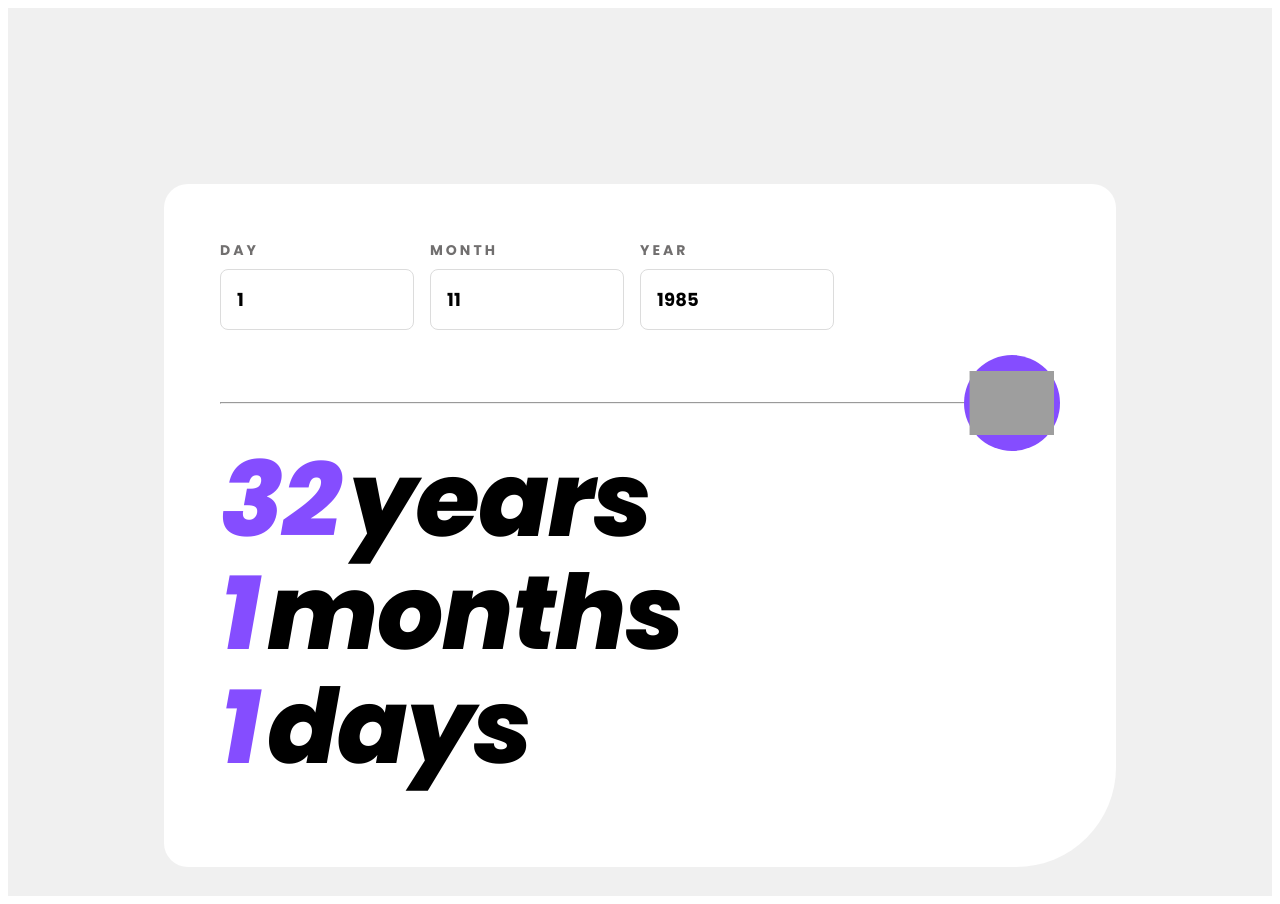
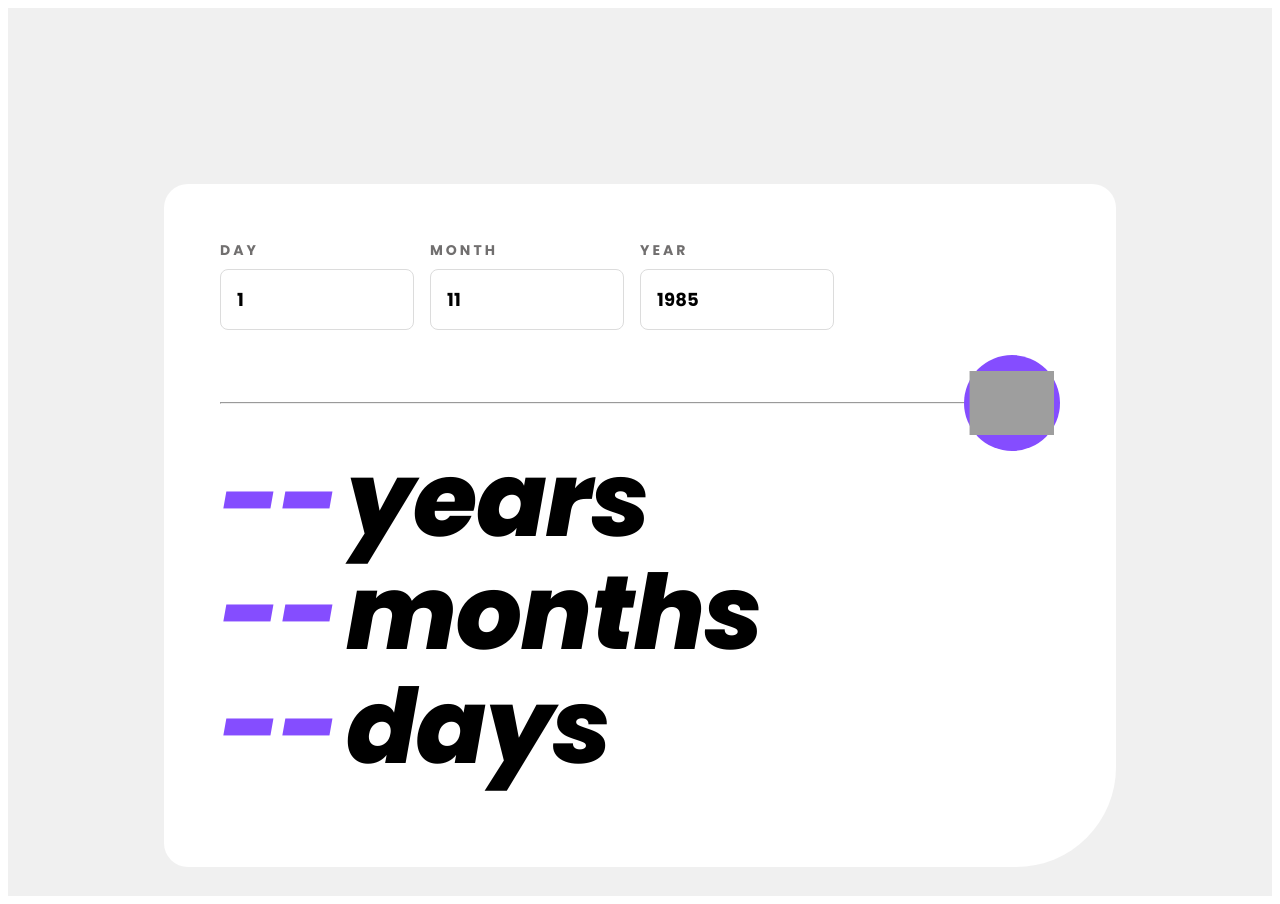
Before and after one commit to MaxAnderberg/age-calculator, a Vue app: page / in a window 1280 px wide. Built offline with nearby package versions, Linux system fonts and the light colour scheme; grey boxes are pictures that could not be loaded.

Commit message:
added default settings

```diff
--- a/src/components/AgeCalculator.vue
+++ b/src/components/AgeCalculator.vue
@@ -107,9 +107,9 @@ export default {
         year: 1985,
       },
       age: {
-        day: 1,
-        month: 1,
-        year: 32,
+        day: '--',
+        month: '--',
+        year: '--',
       },
       currentYear: new Date().getFullYear(),
       birthDateError: {
```
